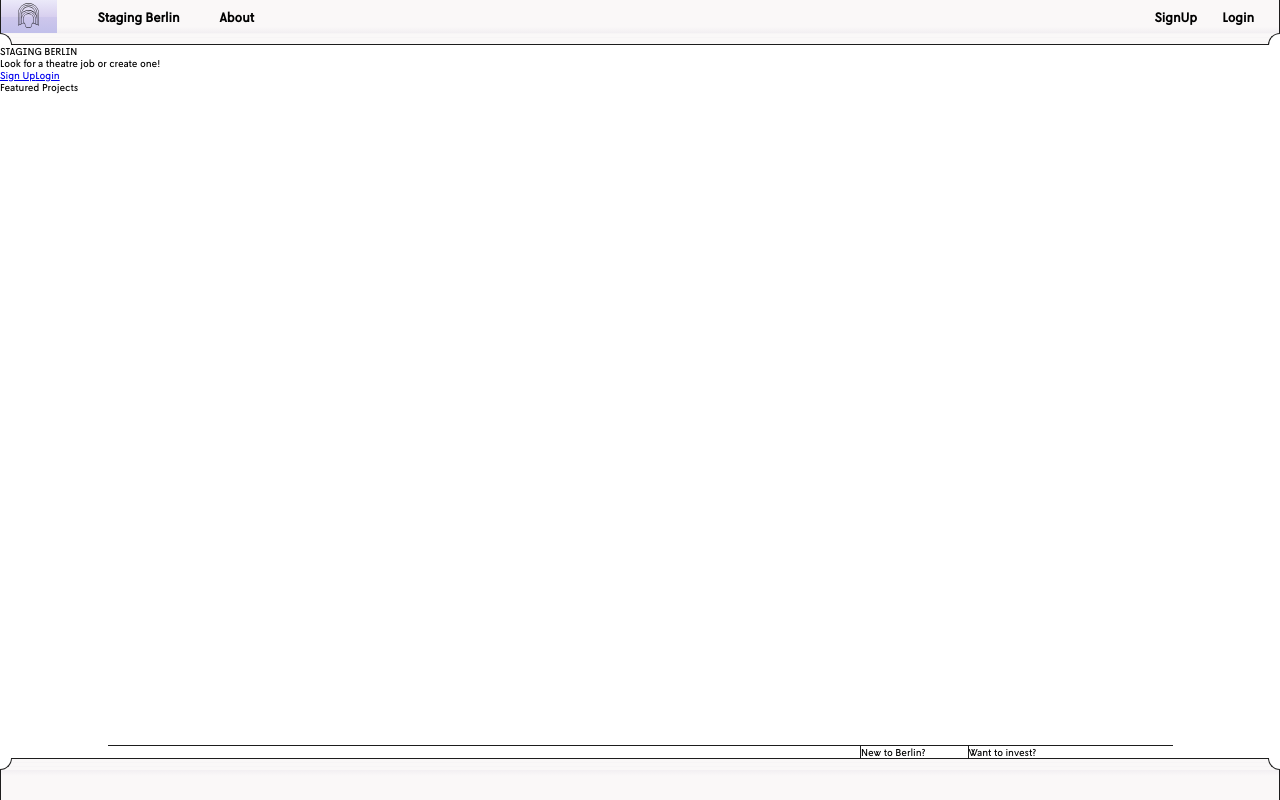
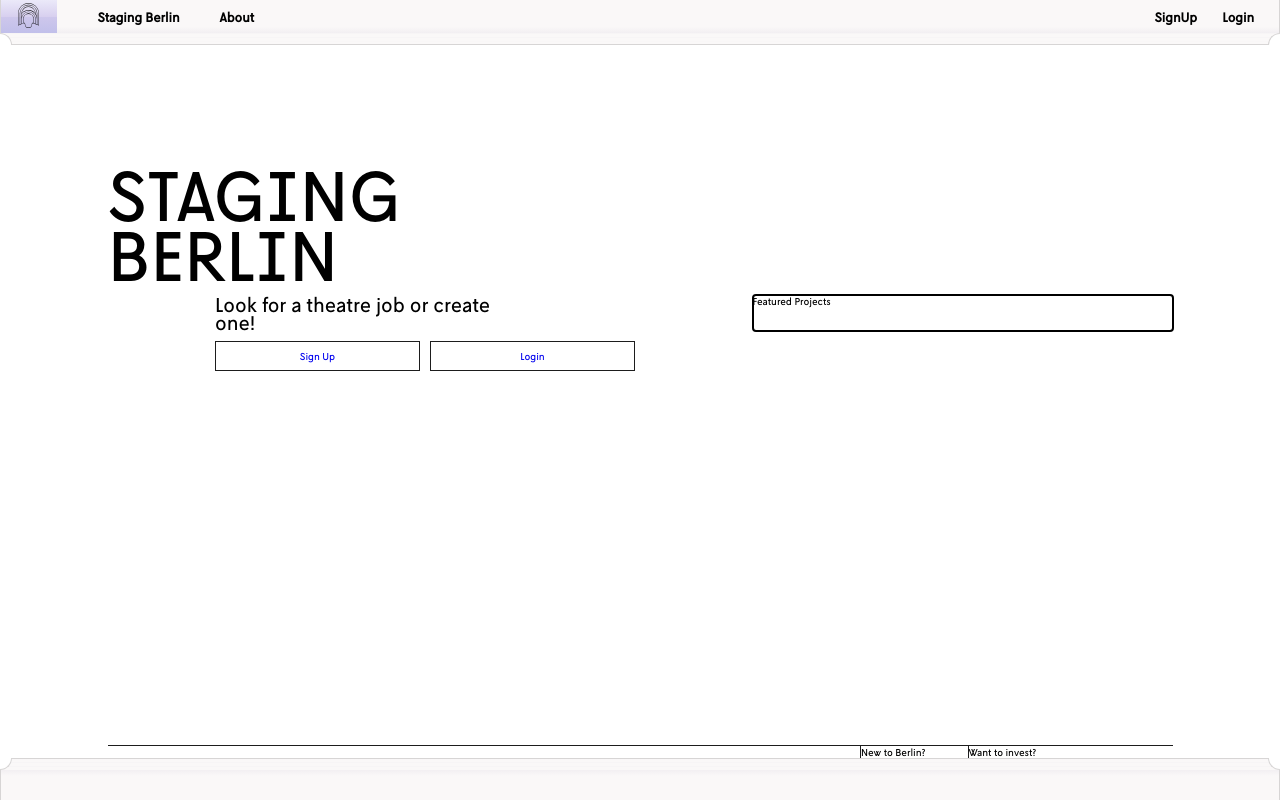
Before and after one commit to stagingBerlin/sb-front, a React (Create React App) app: page / in a window 1280 px wide. Built offline with nearby package versions, Linux system fonts and the light colour scheme; no server answers.

Commit message:
setup landingpage

```diff
--- a/src/Components/Footer.js
+++ b/src/Components/Footer.js
@@ -6,7 +6,7 @@ function Footer() {
       <div className="grid-container ">
         <div className="grid-footer grid-col-span-10 border-top grid-col-2">
           <div className="grid-col-8">
-            <div className="border-left ">New to Berlin?</div>
+            <div className="border-left">New to Berlin?</div>
           </div>
           <div>
             <div className="border-left">Want to invest?</div>
@@ -14,13 +14,13 @@ function Footer() {
         </div>
       </div>
       <div className="deko-bars-container-footer">
-        <div className="bar border-top"></div>
+        <div className="bar border-top-nav"></div>
         <div className="bar"></div>
         <div className="bar"></div>
-        <div className="curve-left border-right border-bottom"></div>
-        <div className="curve-right border-left border-bottom"></div>
+        <div className="curve-left border-right-nav border-bottom-nav"></div>
+        <div className="curve-right border-left-nav border-bottom-nav"></div>
       </div>
-      <div className="border-footer border-right border-left"></div>
+      <div className="border-footer border-right-nav border-left-nav"></div>
     </div>
   );
 }
--- a/src/Components/Navigation.js
+++ b/src/Components/Navigation.js
@@ -24,7 +24,7 @@ export default function Navigation() {
 
   return (
     <>
-      <nav className="navigation border-left border-right">
+      <nav className="navigation border-left-nav border-right-nav">
         <div className="navigation__logoBox">
           <NavLink
             to="/account/dashboard"
@@ -155,9 +155,9 @@ export default function Navigation() {
       <div className="deko-bars-container-nav">
         <div className="bar"></div>
         <div className="bar"></div>
-        <div className="bar border-bottom"></div>
-        <div className="curve-left border-right border-top"></div>
-        <div className="curve-right border-left border-top"></div>
+        <div className="bar border-bottom-nav"></div>
+        <div className="curve-left border-right-nav border-top-nav"></div>
+        <div className="curve-right border-left-nav border-top-nav"></div>
         <div></div>
       </div>
       {outMsg ? <div className="outMsg">{outMsg.message}</div> : <></>}
--- a/src/Components/landingPage/LandingPage.js
+++ b/src/Components/landingPage/LandingPage.js
@@ -1,17 +1,35 @@
-import React from "react"
-import FeaturedProjects from "./FeaturedProjects"
-import { NavLink } from "react-router-dom"
+import React from "react";
+import FeaturedProjects from "./FeaturedProjects";
+import { NavLink } from "react-router-dom";
 
 function LandingPage() {
   return (
-    <div>
-      <div>STAGING BERLIN</div>
-      <div>Look for a theatre job or create one!</div>
-      <NavLink to="/signup">Sign Up</NavLink>
-      <NavLink to="/login">Login</NavLink>
-      <FeaturedProjects/>
+    <div className="content-margin-top">
+      <div className="grid-container">
+        <div className="grid-col-2 grid-col-span-5">
+          <div className="hero-text-large">STAGING BERLIN</div>
+        </div>
+        <div className="hero-text-small grid-col-3 grid-col-span-3">
+          <div>Look for a theatre job or create one!</div>
+        </div>
+        <div className=""></div>
+        <div className="landing-buttons grid-landing-buttons grid-col-3 grid-col-span-4">
+          <div className="button-grid-2fr">
+            <NavLink to="/signup" className="">
+              Sign Up
+            </NavLink>
+          </div>
+          <div className="button-grid-2fr">
+            <NavLink to="/login" className="">
+              Login
+            </NavLink>
+          </div>
+        </div>
+        <div className="grid-col-span-4 grid-col-8 grid-row-2 outline">
+          <FeaturedProjects />
+        </div>
+      </div>
     </div>
-
   );
 }
 
--- a/src/sass/abstracts/_variables.scss
+++ b/src/sass/abstracts/_variables.scss
@@ -23,6 +23,7 @@ $background-col: #FFFFFF;
 $filler-col: #FAF9F9;
 $input-col: #FAF8F8;
 $nav-col: #F1F0F0;
+$nav-footer-border-col:#D7D5D5;
 
 $grid-border-color: #1d1d1d;
 
--- a/src/sass/base/_base.scss
+++ b/src/sass/base/_base.scss
@@ -4,6 +4,10 @@
   margin: 0;
   padding: 0;
   box-sizing: inherit;
+}
+
+.outline{
+  outline: auto;
 }
 
 html {
--- a/src/sass/components/_borders.scss
+++ b/src/sass/components/_borders.scss
@@ -21,3 +21,21 @@
 .border{
   border: 1px solid $grid-border-color;
 }
+
+//--------------------borders-nav
+
+.border-bottom-nav{
+  border-bottom: 1px solid $nav-footer-border-col;
+}
+
+.border-top-nav{
+  border-top: 1px solid $nav-footer-border-col;
+}
+
+.border-left-nav{
+  border-left: 1px solid $nav-footer-border-col;
+}
+
+.border-right-nav{
+  border-right: 1px solid $nav-footer-border-col;
+}
--- a/src/sass/components/_button-grid-2fr.scss
+++ b/src/sass/components/_button-grid-2fr.scss
@@ -1,4 +1,4 @@
-.button-grid-2fr{
+.button-grid-2fr {
   border-radius: $button-border-radius;
   border: $button-border;
   background-color: $background-col;
@@ -6,14 +6,18 @@
   height: 3rem;
   font-size: 1rem;
   grid-column-end: span 2;
-
-
+  box-sizing: border-box;
+  display: flex;
+  justify-content: center;
+  align-items: center;
   &:hover {
     cursor: pointer;
-        background-color: $color-black-light;
+    background-color: $nav-footer-border-col;
     color: $color-black;
     box-shadow: $box-shadow;
+    transition: 0.5s;
   }
-
-
+  a {
+    text-decoration: none;
   }
+}
--- a/src/sass/components/_margins.scss
+++ b/src/sass/components/_margins.scss
@@ -11,7 +11,6 @@
 .margin-bttm-l {
   margin-bottom: 3rem;
 }
-
 .margin-bttm-xl {
   margin-bottom: 4rem;
 }
--- a/src/sass/layout/_footer.scss
+++ b/src/sass/layout/_footer.scss
@@ -4,7 +4,7 @@
   left: 0;
   bottom: 0;
   width: 100%;
-
+  background-color: $background-col;
 }
 
 .deko-bars-container-footer {
--- a/src/sass/layout/_page-grid.scss
+++ b/src/sass/layout/_page-grid.scss
@@ -8,7 +8,6 @@
 
 .grid-container-left {
   @include grid(2);
-
 }
 
 .grid-container-right {
@@ -17,6 +16,10 @@
 
 .grid-footer {
   @include grid(10);
+}
+
+.grid-landing-buttons {
+  @include grid(4);
 }
 
 .grid-col-1 {
@@ -40,7 +43,6 @@
 .grid-col-9 {
   grid-column-start: 9;
 }
-
 .grid-col-span-5 {
   grid-column-end: span 5;
 }
@@ -50,30 +52,24 @@
 .grid-col-span-4 {
   grid-column-end: span 4;
 }
-
 .grid-row-2 {
   grid-row-start: 2;
 }
-
 .justify-items-end {
   justify-items: end;
 }
-
 .justify-items-center {
   justify-items: center;
 }
-
 .justify-self-center {
   justify-self: center;
 }
-
 .grid-col-span-3 {
   grid-column-end: span 3;
 }
 .grid-col-span-5 {
   grid-column-end: span 5;
 }
-
 .grid-col-span-10 {
   grid-column-end: span 10;
 }
--- a/src/sass/pages/__pages-dir.scss
+++ b/src/sass/pages/__pages-dir.scss
@@ -1,2 +1,4 @@
 @import "./auth-page";
 @import "./dashboard-feed";
+@import "./dashboard-feed";
+@import "./landing-page";
--- /dev/null
+++ b/src/sass/pages/_landing-page.scss
@@ -0,0 +1,11 @@
+.hero-text-large {
+  font-size: 7rem;
+  line-height: 6rem;
+}
+.hero-text-small {
+  font-size: 2rem;
+  line-height: 1.8rem;
+}
+
+.landing-buttons {
+}
```
Lines whose indentation alone changed are shown as unchanged.
